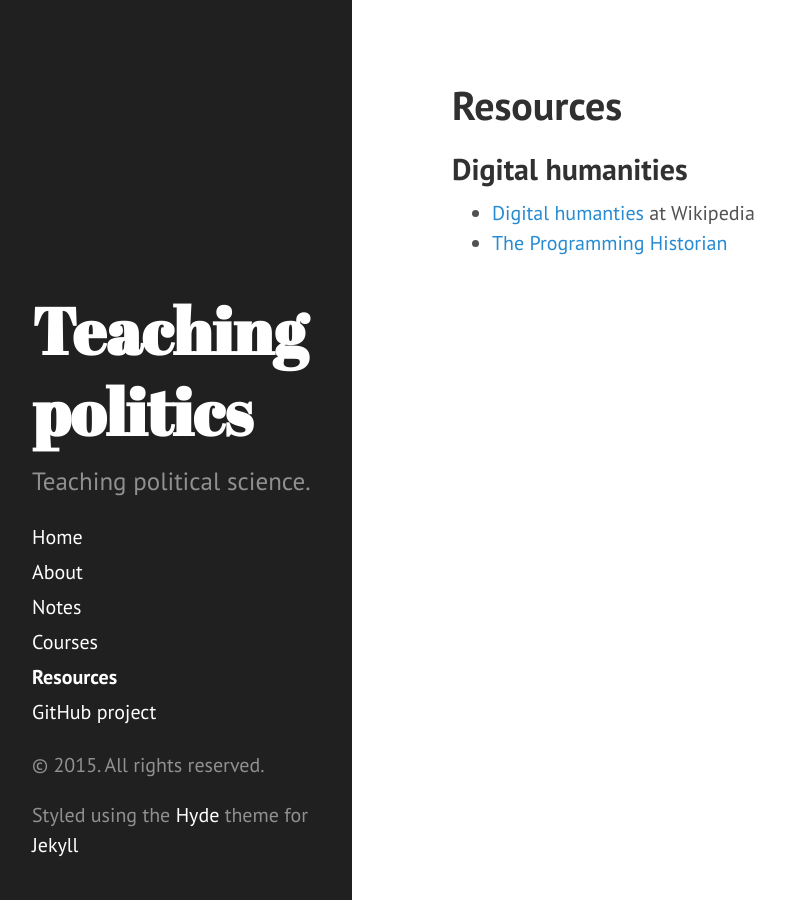
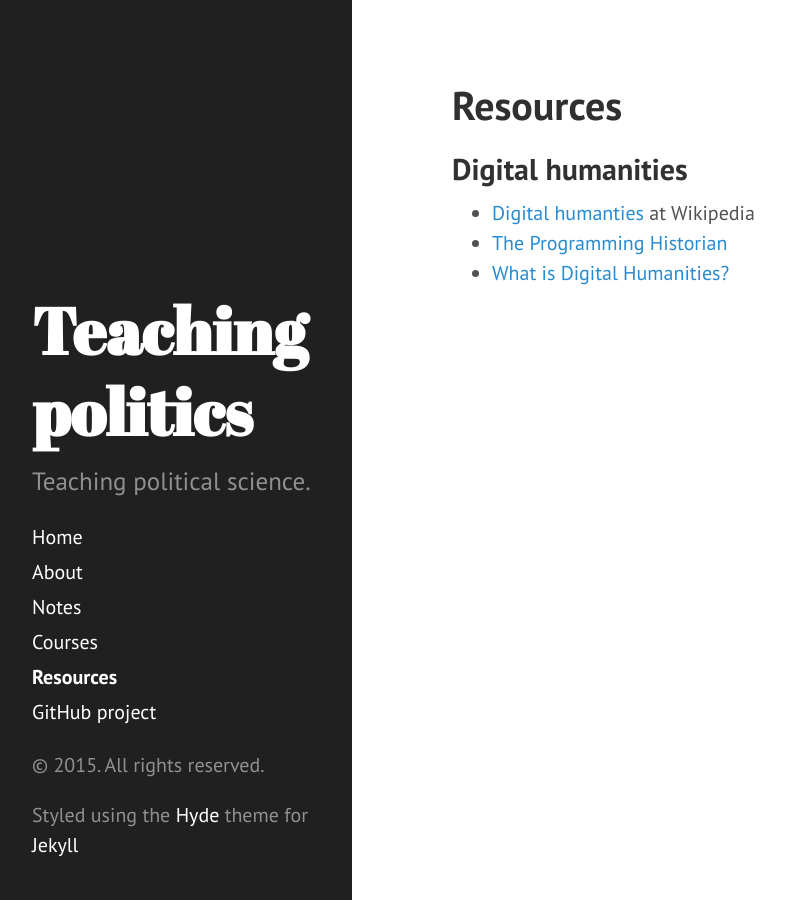
Before and after one commit to teaching-politics/teaching-politics.github.io, a Jekyll site: the page built from resources/index.md, in a window 1280 px wide. Shown: the whole page, without its empty margins (8-793 px from the left). Built offline with Jekyll 4.4.1, drawn with Linux system fonts in a browser that asks for light colours; Markdown is read by kramdown in place of the engine named in the settings.

Commit message:
Update index.md

```diff
--- a/resources/index.md
+++ b/resources/index.md
@@ -7,3 +7,4 @@ layout: page
 
   - [Digital humanties](http://en.wikipedia.org/wiki/Digital_humanities) at Wikipedia
   - [The Programming Historian](http://programminghistorian.org/)
+  - [What is Digital Humanities?](https://mkirschenbaum.wordpress.com/2011/01/22/what-is-digital-humanities/)
```
